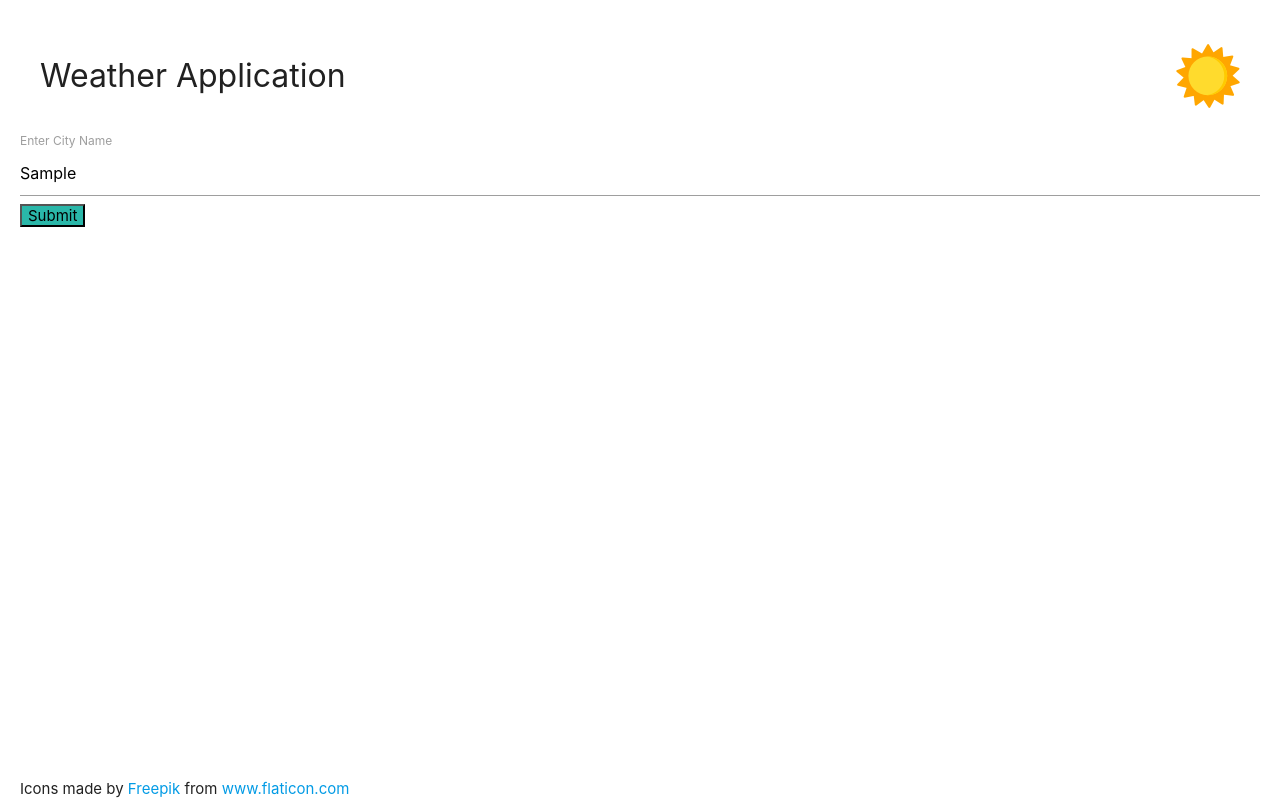
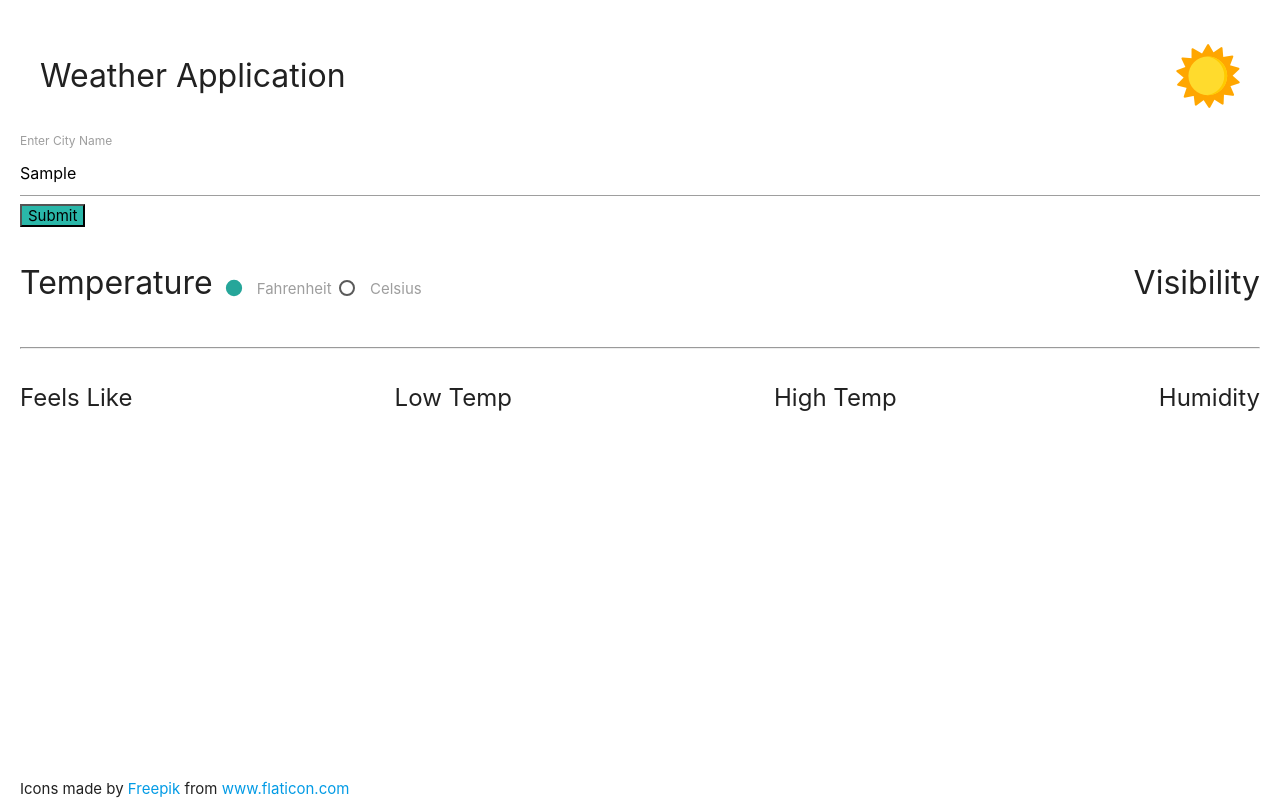
Before and after one commit to Lumajor/weather-app, a website built with webpack: page dist/index.html in a window 1280 px wide. Both pictures are taken after typing "Sample" into the empty fields and a click on the button "Submit". Built offline with nearby package versions, Linux system fonts and the light colour scheme; no server answers.

Commit message:
update supporting info, implement helper functions

```diff
--- /dev/null
+++ b/src/domManipulator.js
@@ -0,0 +1,37 @@
+import { getWeather } from "./index"
+import { helperFunctions } from "./helperFunctions"
+
+async function insertWeather() {
+    const weatherContainer = document.getElementById('weatherInfo')
+    const supportContainer = document.getElementById('weatherSupportingInfo')
+    const divider = document.getElementById('divider')
+    const tempContainer = document.getElementById('weatherTemp')
+    const weatherVisibility = document.getElementById('weatherVisibility')
+    const feelsLikeInfo = document.getElementById('feelsLike')
+    const humidityInfo = document.getElementById('humidity')
+    const lowTempInfo = document.getElementById('lowTemp')
+    const highTempInfo = document.getElementById('highTemp')
+
+    const weatherData = await getWeather()
+    weatherContainer.style.display = "flex"
+    supportContainer.style.display = "flex"
+    divider.style.display = "block";
+    let temp = weatherData.temp
+    let visibility = weatherData.visibility
+    let feelsLike = weatherData.supportingInfo.feels_like
+    let humidity = weatherData.supportingInfo.humidity
+    let lowTemp = weatherData.supportingInfo.temp_min
+    let highTemp = weatherData.supportingInfo.temp_max
+    console.log(weatherData.supportingInfo)
+
+    tempContainer.innerHTML = temp + '\u00B0'
+    weatherVisibility.innerHTML = helperFunctions.toTitleCase(visibility)
+    feelsLikeInfo.innerHTML = feelsLike + '\u00B0'
+    humidityInfo.innerHTML = humidity + "%"
+    lowTempInfo.innerHTML = lowTemp + '\u00B0'
+    highTempInfo.innerHTML = highTemp + '\u00B0'
+
+}
+
+
+export { insertWeather }
--- /dev/null
+++ b/src/helperFunctions.js
@@ -0,0 +1,14 @@
+const helperFunctions = (() => {
+    function toTitleCase(str) {
+        return str.replace(
+          /\w\S*/g,
+          function(txt) {
+            return txt.charAt(0).toUpperCase() + txt.substr(1).toLowerCase();
+          }
+        );
+    }
+
+    return { toTitleCase }
+})();
+
+export { helperFunctions }
--- a/src/index.js
+++ b/src/index.js
@@ -1,17 +1,45 @@
+import { insertWeather } from "./domManipulator"
+
 async function contactAPI() {
-    let city = document.getElementById('cityName').value
-    const response = await fetch(`http://api.openweathermap.org/data/2.5/weather?q=${city}&appid=17cb72cb3bf794e208794e290c88cd94&units=imperial`);
-    const weatherData = await response.json();
-    return weatherData
+    try {
+        let city = document.getElementById('cityName').value
+        const response = await fetch(`http://api.openweathermap.org/data/2.5/weather?q=${city}&appid=17cb72cb3bf794e208794e290c88cd94&units=${getRadioUnits()}`);
+        const weatherData = await response.json()
+        return weatherData
+    } catch (error) {
+        console.log(error)
+    }
 }
 
 async function getWeather() {
-    const weatherData = await contactAPI()
-    const temp = weatherData.main.temp
-    const visibility = weatherData.weather[0].main
-    console.log(temp, visibility)
+    try {
+        const weatherData = await contactAPI()
+        const temp = weatherData.main.temp
+        const visibility = weatherData.weather[0].description
+        const supportingInfo = weatherData.main
+        return {temp, visibility, supportingInfo}
+    } catch (error) {
+        console.log(error)
+    }
+
+}
+
+function getRadioUnits() {
+    if (document.getElementById('fahrenheitRadio').checked) {
+        return 'imperial'
+    } else {
+        return 'metric'
+    }
 }
 
 submitCity.addEventListener('click', () => {
-    getWeather();
+    insertWeather()
 })
+
+document.addEventListener('click', (e) => {
+    if(e.target.matches('#fahrenheitRadio') || e.target.matches('#celciusRadio')) {
+        insertWeather()
+    }
+})
+
+export { contactAPI, getWeather }
```
Also changed, not shown: dist/index.html, dist/main.js, dist/style.css.
